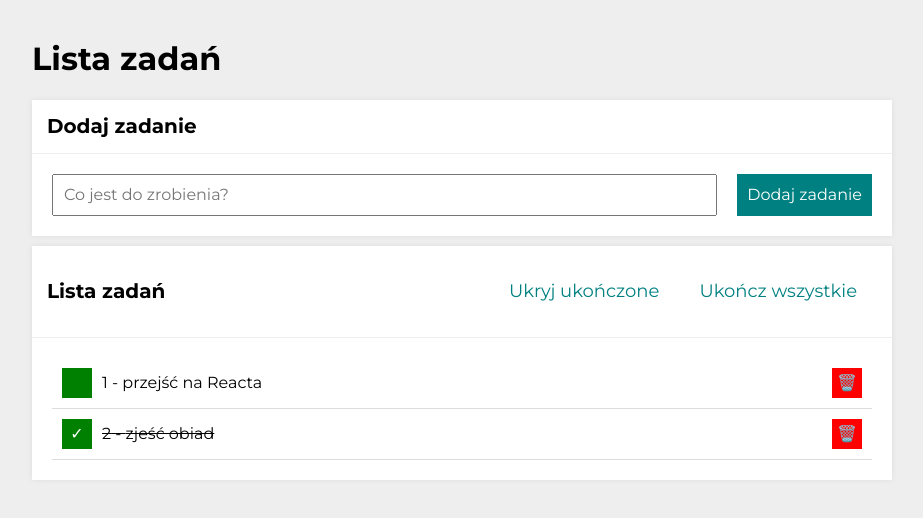
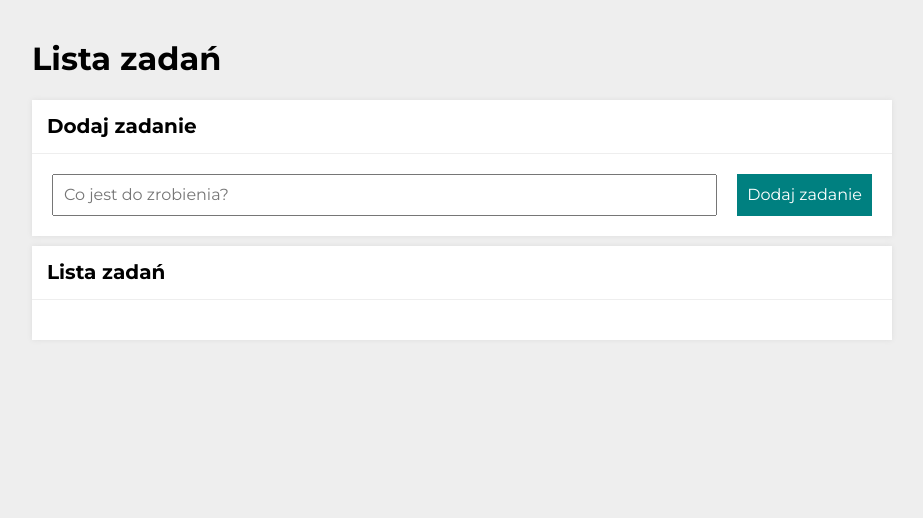
Before and after one commit to monwil999/todolist-react-3, a React (Create React App) app: page / in a window 1280 px wide. Shown: the top 518 px of the page, without its empty margins (178-1101 px from the left). Built offline with nearby package versions, Linux system fonts and the light colour scheme.

Commit message:
new function added

```diff
--- a/src/App.js
+++ b/src/App.js
@@ -1,4 +1,4 @@
-import React, { useState } from "react";
+import React, { useState, useEffect } from "react";
 import Form from "./Form";
 import Tasks from "./Tasks";
 import Buttons from "./Buttons";
@@ -8,10 +8,16 @@ import Container from "./Container";
 
 function App() {
   const [hideDone, setHideDone] = useState(false);
-  const [tasks, setTasks] = useState([
-    { id: 1, content: "przejść na Reacta", done: false },
-    { id: 2, content: "zjeść obiad", done: true },
-  ]);
+  const tasksFromLocalStorage = localStorage.getItem("tasks");
+  const [tasks, setTasks] = useState(
+    tasksFromLocalStorage
+    ? JSON.parse(tasksFromLocalStorage)
+    :[]
+  );
+
+useEffect(() => {
+  localStorage.setItem("tasks", JSON.stringify(tasks))
+}, [tasks]);
 
   const toggleHideDone = () => {
     setHideDone((hideDone) => !hideDone);
```
Also changed, not shown: src/Tasks/index.js (+4 -3 lines).
